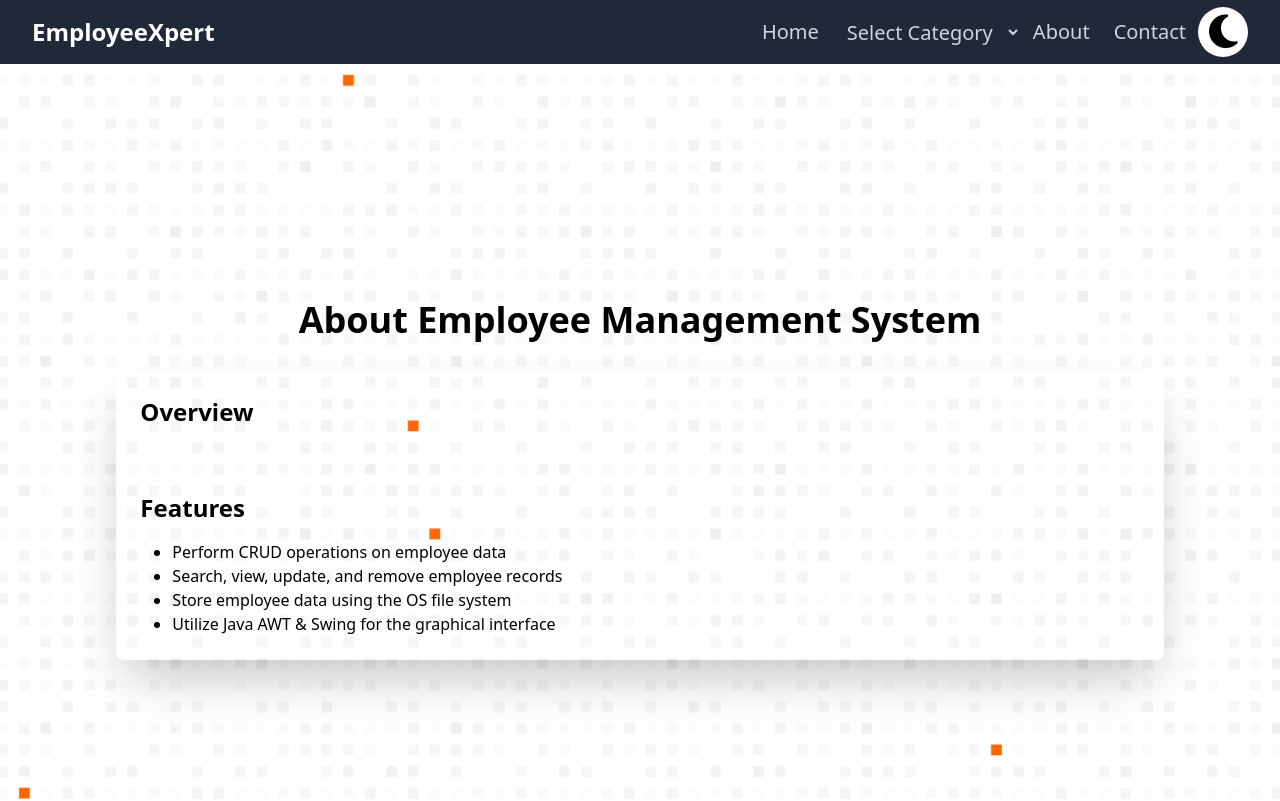
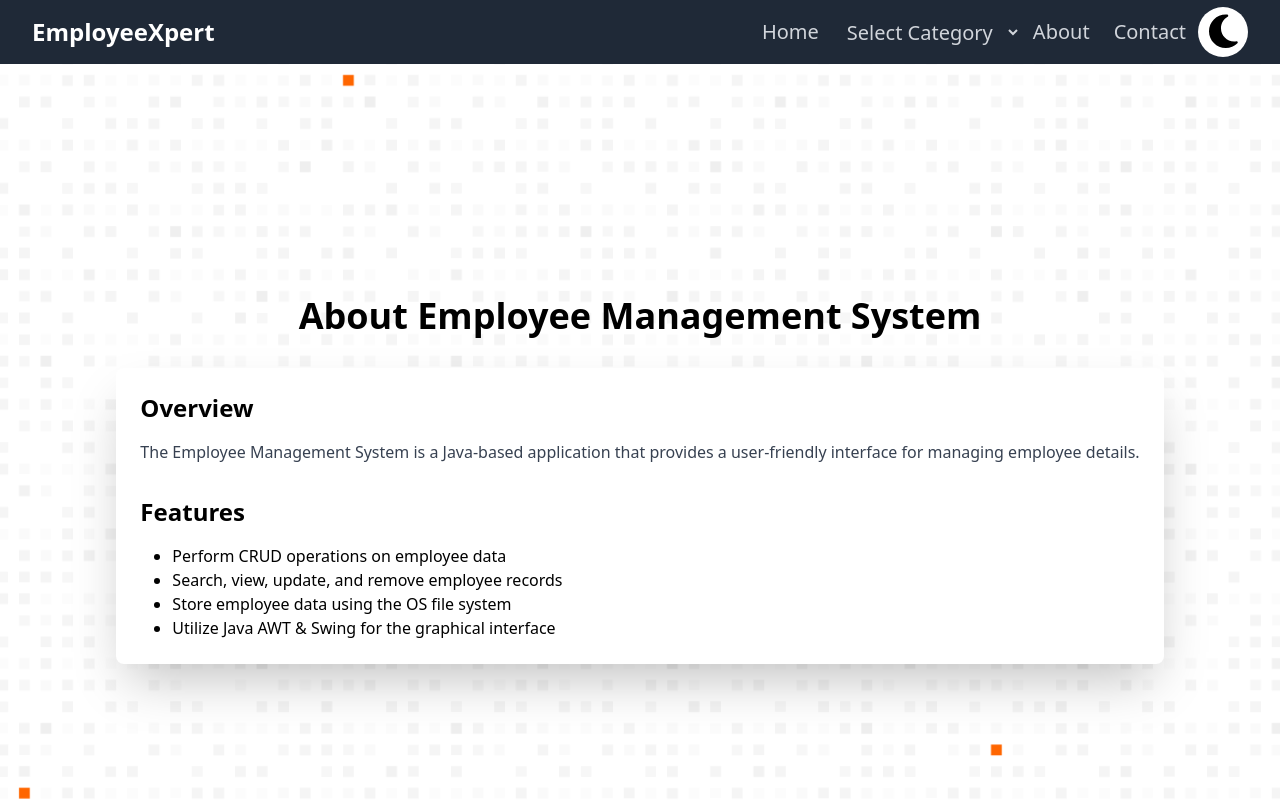
Before and after one commit to akibahmed229/Java-Employee_Management-System-Website, a React (Vite) app: page /about in a window 1280 px wide. Shown: the top 801 px of the page. Built offline with nearby package versions, Linux system fonts and the light colour scheme.

Commit message:
Some changes on ui

```diff
--- a/src/components/About.jsx
+++ b/src/components/About.jsx
@@ -40,9 +40,13 @@ const About = ({ darkMode }) => {
         <h1 className="text-4xl font-bold mb-8 mt-8">
           About Employee Management System
         </h1>
-        <div className="rounded-lg shadow-2xl p-6 ">
+        <div
+          className={`rounded-lg shadow-2xl p-6 ${
+            darkMode ? "bg-[#1f2937]" : "bg-white"
+          }`}
+        >
           <h2 className="text-2xl font-bold mb-4">Overview</h2>
-          <p className="text-white">
+          <p className={`${darkMode ? "text-white" : "text-gray-700"} mb-8`}>
             The Employee Management System is a Java-based application that
             provides a user-friendly interface for managing employee details.
           </p>
```
